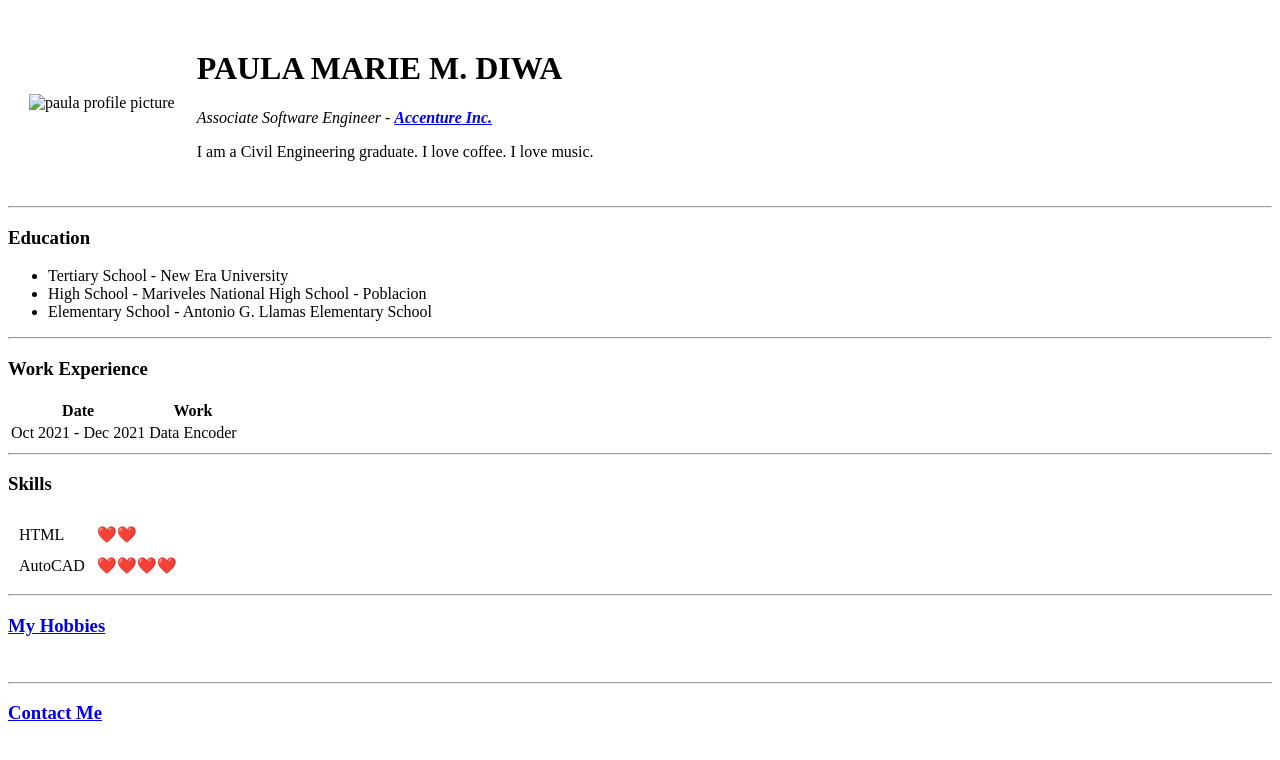
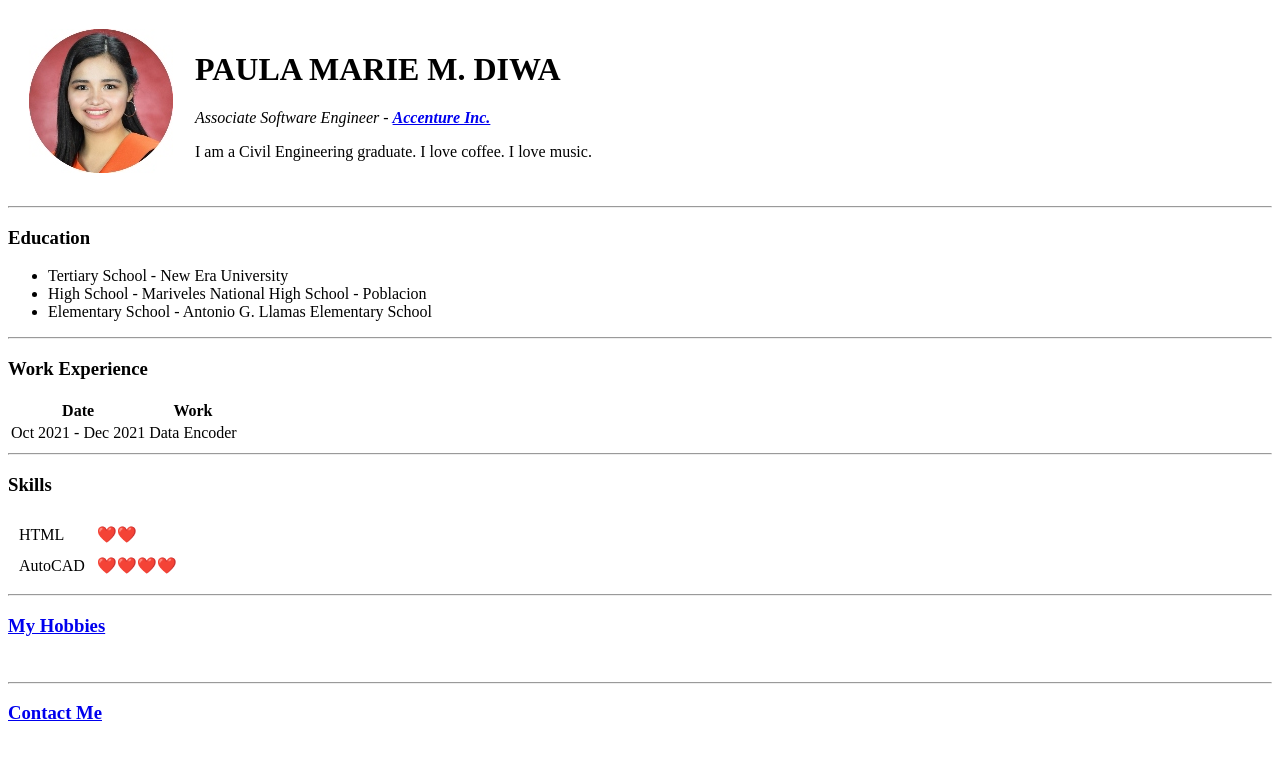
Before and after one commit to pauladiwa/cv, a plain HTML site: page index.html in a window 1280 px wide. Drawn offline with Linux system fonts and the light colour scheme.

Commit message:
Update index.html

```diff
--- a/index.html
+++ b/index.html
@@ -7,7 +7,7 @@
   <body>
     <table cellspacing = "20">
       <tr>
-        <td>  <img src="2x2.png" alt="paula profile picture"></td>
+        <td>  <img src="2x2.jpg" alt="paula profile picture"></td>
         <td>  <h1>PAULA MARIE M. DIWA</h1>
           <p><em>Associate Software Engineer - <strong><a href="https://www.accenture.com/ph-en">Accenture Inc.</a></strong></em></p>
           <p>I am a Civil Engineering graduate. I love coffee. I love music.</p></td>
```
